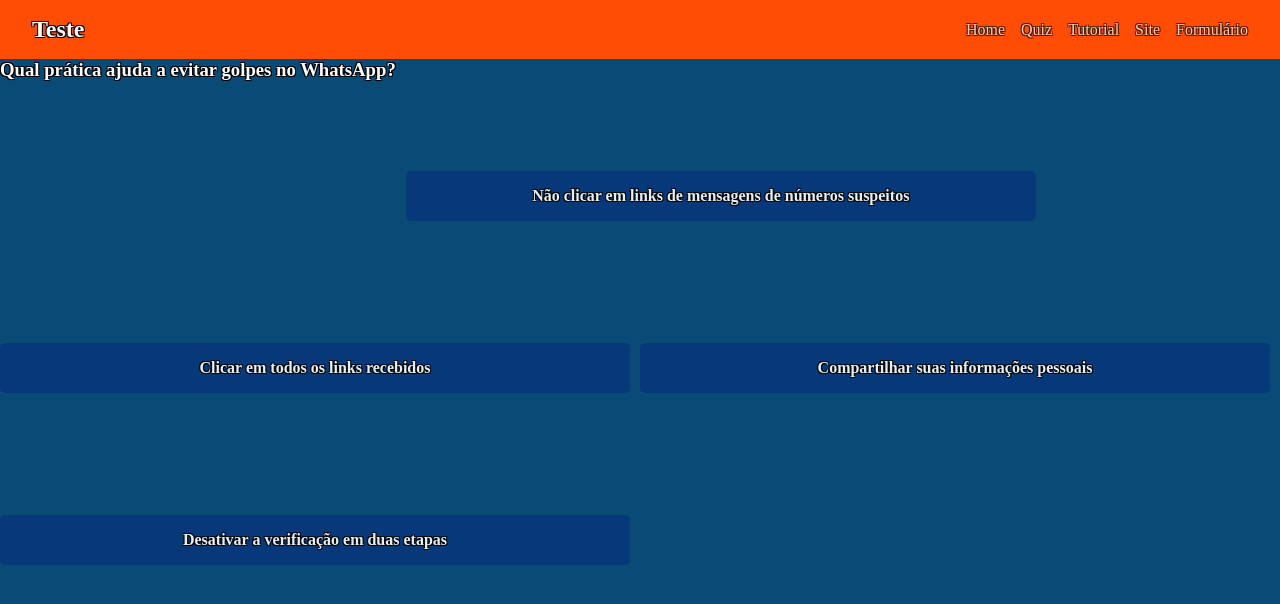
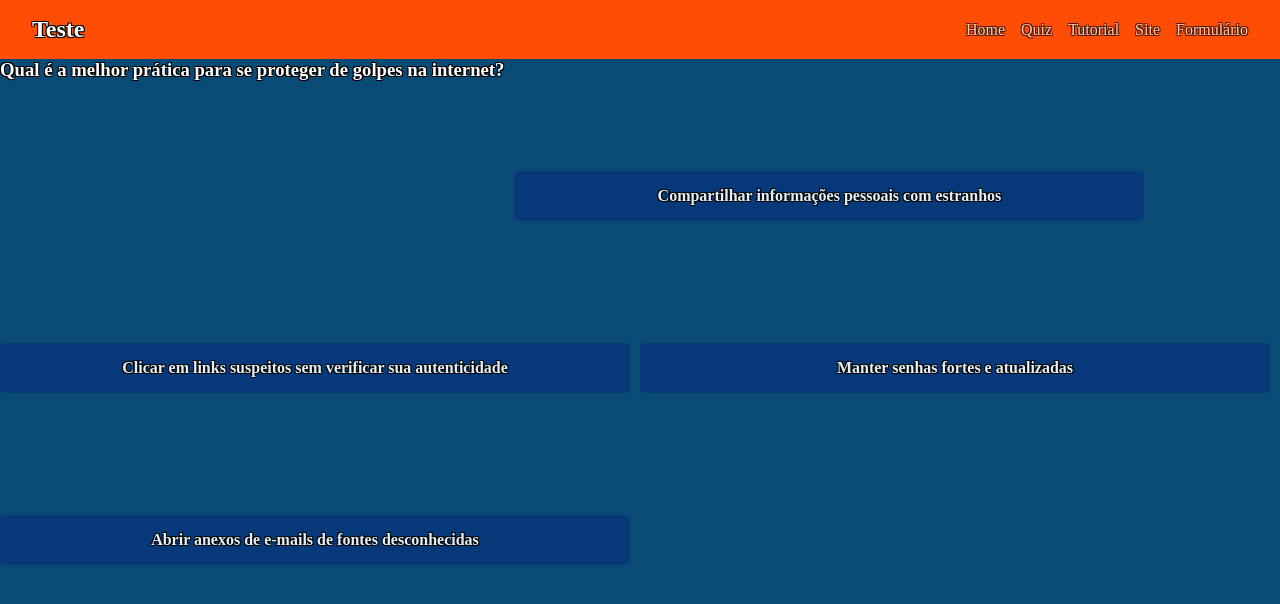
Before and after one commit to a4s-ufpb/Evite-O-Golpe-Web, a React (Vite) app: page /Quiz in a window 1280 px wide. Shown: the top 604 px of the page. Built offline with nearby package versions, Linux system fonts and the light colour scheme.

Commit message:
limita 5 perguntas; embaralha as perguntas em um array; quando termina oferece a opção de voltar ou de fazer novamente o quiz

```diff
--- a/src/components/Navbar/Navbar.jsx
+++ b/src/components/Navbar/Navbar.jsx
@@ -18,7 +18,7 @@
                 <Link to={'/Tutorial'}>Tutorial</Link>
             </li>
             <li>
-                <a href="https://www.google.com" target="_blank" rel="noopener noreferrer">Site</a>
+                <a href="https://eviteogolpe.netlify.app/" target="_blank" rel="noopener noreferrer">Site</a>
             </li>
             <li>
                 <a href="https://forms.gle/V4efQE8qwpShMZ1r7" target="_blank" rel="noopener noreferrer">Formulário</a>
--- a/src/routes/Quiz/Quiz.jsx
+++ b/src/routes/Quiz/Quiz.jsx
@@ -1,15 +1,25 @@
 import React, { useState, useEffect } from 'react';
 import './Quiz.css';
 import quizQuestions from '../../data/questions.json';
+import { useNavigate } from 'react-router-dom';
 
 const Quiz = () => {
   const [currentQuestionIndex, setCurrentQuestionIndex] = useState(0);
   const [selectedAnswerIndex, setSelectedAnswerIndex] = useState(null);
   const [isAnswerCorrect, setIsAnswerCorrect] = useState(null);
   const [questions, setQuestions] = useState([]);
+  const navigate = useNavigate();
 
+  // Função que embaralha e diminui para 5 o array de perguntas
+    const shuffleAndReduceQuestions = (questionsArray) => {
+    let shuffled = [...questionsArray].sort(() => 0.5 - Math.random());
+    return shuffled.slice(0, 5);
+  };
+
+  // Carrega e embaralha as perguntas quando o componente é montado
   useEffect(() => {
-    setQuestions(quizQuestions); // Carrega as perguntas do arquivo JSON
+    const shuffledQuestions = shuffleAndReduceQuestions(quizQuestions);
+    setQuestions(shuffledQuestions);
   }, []);
 
   const handleAnswerClick = (answer, index) => {
@@ -24,8 +34,13 @@
         if (nextIndex < questions.length) {
           setCurrentQuestionIndex(nextIndex);
         } else {
-          alert("Você completou o quiz!");
-          setCurrentQuestionIndex(0);
+          if (window.confirm("Você completou o quiz! Reiniciando com novas perguntas, deseja responder novamente?")) {
+            const shuffledQuestions = shuffleAndReduceQuestions(quizQuestions);
+            setQuestions(shuffledQuestions);
+            setCurrentQuestionIndex(0);
+          } else {
+            navigate('/');
+          }
         }
       } else {
         alert("Tente outra vez.");
@@ -47,7 +62,7 @@
                     style={{
                       backgroundColor: selectedAnswerIndex !== null && selectedAnswerIndex === idx
                         ? isAnswerCorrect ? 'green' : 'red'
-                        : '#07377A' // Cor padrão
+                        : '#07377A'
                     }}>
               {answer}
             </button>
```
